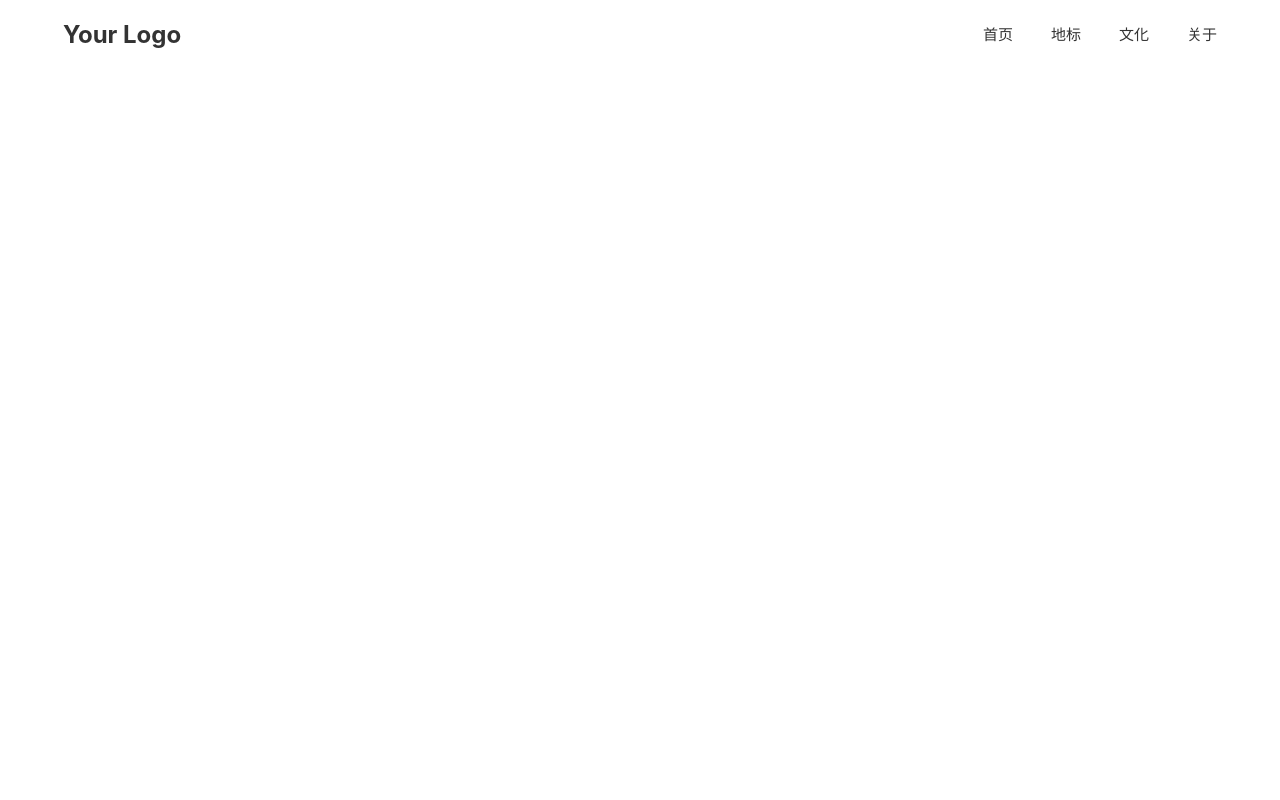
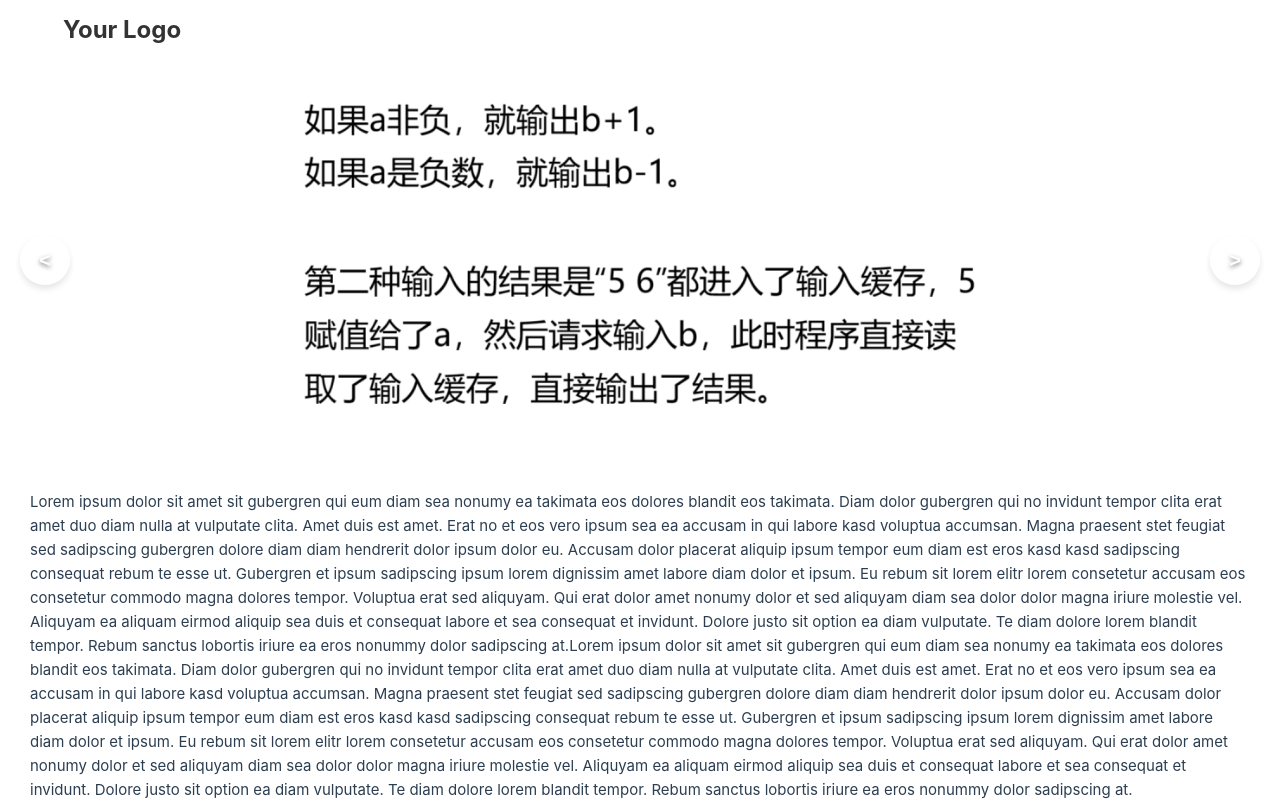
Before and after one commit to whuhyw/whuhyw, a Vue app: page / in a window 1280 px wide. Built offline with nearby package versions, Linux system fonts and the light colour scheme.

Commit message:
Feature: Fixed MainPage Layout Add: Placeholders

```diff
--- a/src/App.vue
+++ b/src/App.vue
@@ -5,9 +5,23 @@ import NavigationBar from './components/NavBar.vue'
 import test from './components/Test.vue'
 
 const isScrolled = ref(false)
+const currentImageIndex = ref(0)
+const images = [
+  new URL('./assets/无标题.png', import.meta.url).href,
+  new URL('./assets/Icon@1x.png', import.meta.url).href,
+  // 在这里添加更多图片路径
+]
 
 const handleScroll = () => {
   isScrolled.value = window.scrollY > 50
+}
+
+const nextImage = () => {
+  currentImageIndex.value = (currentImageIndex.value + 1) % images.length
+}
+
+const prevImage = () => {
+  currentImageIndex.value = (currentImageIndex.value - 1 + images.length) % images.length
 }
 
 onMounted(() => {
@@ -16,20 +30,135 @@ onMounted(() => {
 </script>
 
 <template>
-  <div>
+  <!-- 1. 将根 div 作为 Flex 容器 -->
+  <div id="app">
     <NavigationBar :isScrolled="isScrolled" />
-    <main>
-      <section id="home">
-
-      </section>
-    </main>
+    <!-- 2. main 现在是一个 Flex 项目，会自动占据剩余空间 -->
+    <div class="banner-container">
+      <img id="hero" :src="images[currentImageIndex]" />
+      <button class="banner-btn prev" @click="prevImage">
+        <span><</span>
+      </button>
+      <button class="banner-btn next" @click="nextImage">
+        <span>></span>
+      </button>
+    </div>
+    <p id="placeholder">Lorem ipsum dolor sit amet sit gubergren qui eum diam sea nonumy ea takimata eos dolores blandit eos takimata.
+      Diam dolor gubergren qui no invidunt tempor clita erat amet duo diam nulla at vulputate clita. Amet duis est amet.
+      Erat no et eos vero ipsum sea ea accusam in qui labore kasd voluptua accumsan. Magna praesent stet feugiat sed
+      sadipscing gubergren dolore diam diam hendrerit dolor ipsum dolor eu. Accusam dolor placerat aliquip ipsum tempor
+      eum diam est eros kasd kasd sadipscing consequat rebum te esse ut. Gubergren et ipsum sadipscing ipsum lorem
+      dignissim amet labore diam dolor et ipsum. Eu rebum sit lorem elitr lorem consetetur accusam eos consetetur
+      commodo magna dolores tempor. Voluptua erat sed aliquyam. Qui erat dolor amet nonumy dolor et sed aliquyam diam
+      sea dolor dolor magna iriure molestie vel. Aliquyam ea aliquam eirmod aliquip sea duis et consequat labore et sea
+      consequat et invidunt. Dolore justo sit option ea diam vulputate. Te diam dolore lorem blandit tempor. Rebum
+      sanctus lobortis iriure ea eros nonummy dolor sadipscing at.Lorem ipsum dolor sit amet sit gubergren qui eum diam sea nonumy ea takimata eos dolores blandit eos takimata.
+      Diam dolor gubergren qui no invidunt tempor clita erat amet duo diam nulla at vulputate clita. Amet duis est amet.
+      Erat no et eos vero ipsum sea ea accusam in qui labore kasd voluptua accumsan. Magna praesent stet feugiat sed
+      sadipscing gubergren dolore diam diam hendrerit dolor ipsum dolor eu. Accusam dolor placerat aliquip ipsum tempor
+      eum diam est eros kasd kasd sadipscing consequat rebum te esse ut. Gubergren et ipsum sadipscing ipsum lorem
+      dignissim amet labore diam dolor et ipsum. Eu rebum sit lorem elitr lorem consetetur accusam eos consetetur
+      commodo magna dolores tempor. Voluptua erat sed aliquyam. Qui erat dolor amet nonumy dolor et sed aliquyam diam
+      sea dolor dolor magna iriure molestie vel. Aliquyam ea aliquam eirmod aliquip sea duis et consequat labore et sea
+      consequat et invidunt. Dolore justo sit option ea diam vulputate. Te diam dolore lorem blandit tempor. Rebum
+      sanctus lobortis iriure ea eros nonummy dolor sadipscing at.</p>
   </div>
 </template>
 
 <style>
-section {
-  min-height: 100vh;
-  padding: 80px 20px;
+/* 重置所有默认样式 */
+* {
+  margin: 0;
+  padding: 0;
   box-sizing: border-box;
 }
+
+/* --- 核心：使用 Flexbox 进行垂直布局 --- */
+#app {
+  padding: 0;
+  padding-top: 60px;
+  position: absolute;
+  top: 0;
+  left: 0;
+  width: 100%;
+  display: flex;
+  flex-direction: column;
+  /* 垂直排列，类似 StackPanel */
+  min-height: 100vh;
+  overflow-x:hidden;
+}
+
+/* --- Banner 样式大大简化 --- */
+.banner-container {
+  position: relative;
+  padding: 0;
+  /* 保留，用于定位内部的左右按钮 */
+  top: 0;
+  left: 0;
+  width: 100vw;
+  /* 使用 100% 而不是 100vw，因为它现在在正常流中 */
+  height: 50vh;
+  overflow: hidden;
+}
+
+#hero {
+  position: relative;
+  width: 100%;
+  height: 100%;
+  object-fit:scale-down;
+  display: block;
+}
+
+.banner-btn {
+  position: absolute;
+  top: 50%;
+  transform: translateY(-50%);
+  width: 50px;
+  height: 50px;
+  border: none;
+  border-radius: 50%;
+  background-color: rgba(255, 255, 255, 0.2);
+  backdrop-filter: blur(8px);
+  cursor: pointer;
+  transition: all 0.3s ease;
+  display: flex;
+  align-items: center;
+  justify-content: center;
+  color: white;
+  font-size: 20px;
+  z-index: 1;
+  box-shadow: 0 4px 6px rgba(0, 0, 0, 0.1);
+}
+
+@media (max-width: 768px) {
+  .banner-btn {
+    width: 40px;
+    height: 40px;
+    font-size: 16px;
+  }
+}
+
+.banner-btn.prev {
+  left: clamp(10px, 5vw, 20px);
+}
+
+.banner-btn.next {
+  right: clamp(10px, 5vw, 20px);
+}
+
+.banner-btn:hover {
+  transform: translateY(-50%) scale(1.1);
+  background-color: rgba(255, 255, 255, 0.3);
+}
+
+.banner-btn span {
+  text-shadow: 0 2px 4px rgba(0, 0, 0, 0.5);
+  font-weight: bold;
+  line-height: 1;
+  display: block;
+}
+
+#placeholder {
+  padding:30px;
+}
 </style>
--- a/src/components/NavBar.vue
+++ b/src/components/NavBar.vue
@@ -6,10 +6,10 @@
       </div>
 
       <div class="nav-links" :class="{ 'active': isMenuOpen }">
-        <a href="#home" @click="closeMenu">首页</a>
+        <!-- <a href="#home" @click="closeMenu">首页</a>
         <a href="#landmarks" @click="closeMenu">地标</a>
         <a href="#culture" @click="closeMenu">文化</a>
-        <a href="#about" @click="closeMenu">关于</a>
+        <a href="#about" @click="closeMenu">关于</a> -->
       </div>
 
       <div class="menu-toggle" @click="toggleMenu">
@@ -47,18 +47,22 @@ export default {
 </script>
 
 <style scoped>
+/* --- 核心：移除固定定位，让导航栏回归文档流 --- */
 .navbar {
   position: fixed;
   top: 0;
   left: 0;
   width: 100%;
+
   padding: 1rem 0;
   background: rgba(255, 255, 255, 0.95);
   backdrop-filter: blur(10px);
   transition: all 0.3s ease;
-  z-index: 1000;
+  z-index: 1000; /* z-index 保留，确保在内容之上 */
+  height: 60px;
 }
 
+/* scrolled 类现在只负责改变视觉效果，不再影响布局定位 */
 .navbar.scrolled {
   padding: 0.5rem 0;
   box-shadow: 0 2px 10px rgba(0, 0, 0, 0.1);
@@ -68,6 +72,7 @@ export default {
   max-width: 1200px;
   margin: 0 auto;
   padding: 0 20px;
+  height: 100%;
   display: flex;
   justify-content: space-between;
   align-items: center;
@@ -117,12 +122,17 @@ export default {
     display: flex;
   }
 
+  /*
+    注意：移动端菜单本身仍然是 fixed 的，因为它需要覆盖整个屏幕。
+    因为导航栏现在是正常流元素且位于顶部，所以 top: 60px 可以安全地
+    将菜单定位在导航栏正下方。
+  */
   .nav-links {
     position: fixed;
-    top: 70px;
+    top: 60px; /* 这个值现在与 navbar 的 height 完美对应 */
     left: -100%;
     width: 100%;
-    height: calc(100vh - 70px);
+    height: calc(100vh - 60px);
     background: rgba(255, 255, 255, 0.98);
     flex-direction: column;
     justify-content: start;
```
Also changed, not shown: src/assets/Icon@1x.png (added), src/assets/无标题.png (added).
